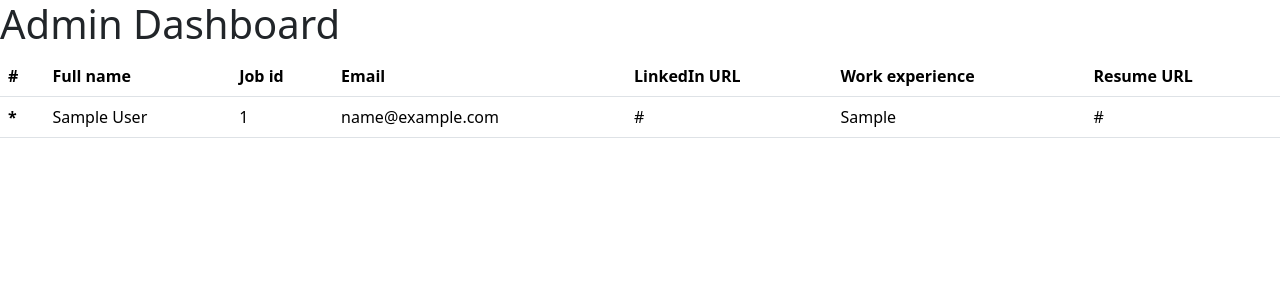
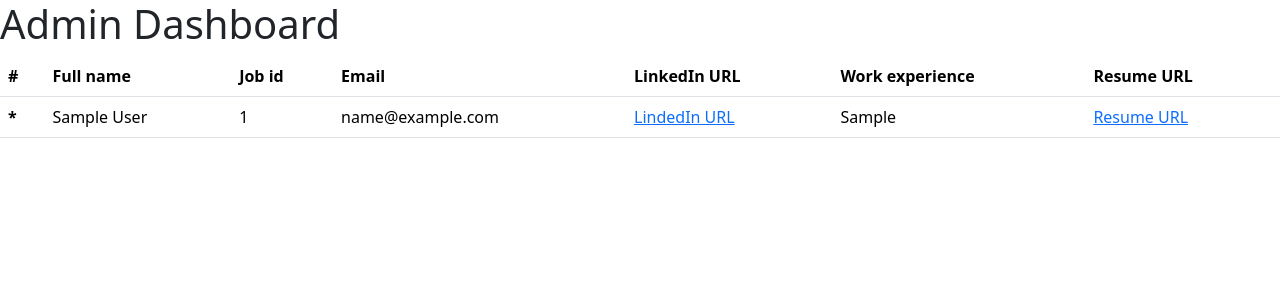
Before and after one commit to Pranluis/careers-website-v2, a Flask app: template templates/admindash.html in a window 1280 px wide. Shown: the top 300 px of the page. Run offline with Flask 3, Linux system fonts and the light colour scheme; the template is opened without the code that fills it: most values are stand-ins (such as "Sample title", 1, 10 or a date in 2020).

Commit message:
Fix link ref

```diff
--- a/templates/admindash.html
+++ b/templates/admindash.html
@@ -28,9 +28,9 @@
             <td>{{data.full_name}}</td>
             <td>{{data.job_id}}</td>
             <td>{{data.email}}</td>
-            <td>{{data.linkedin_url}}</td>
+            <td><a href="{{data.linkedin_url}}" target='_blank'>LindedIn URL</a></td>
             <td>{{data.work_exp}}</td>
-            <td>{{data.resume_url}}</td>
+            <td><a href="{{data.resume_url}}">Resume URL</a></td>
         </tr>
         {% endfor %}
         </tbody>
```
Also changed, not shown: luidlinkcareer.db.
